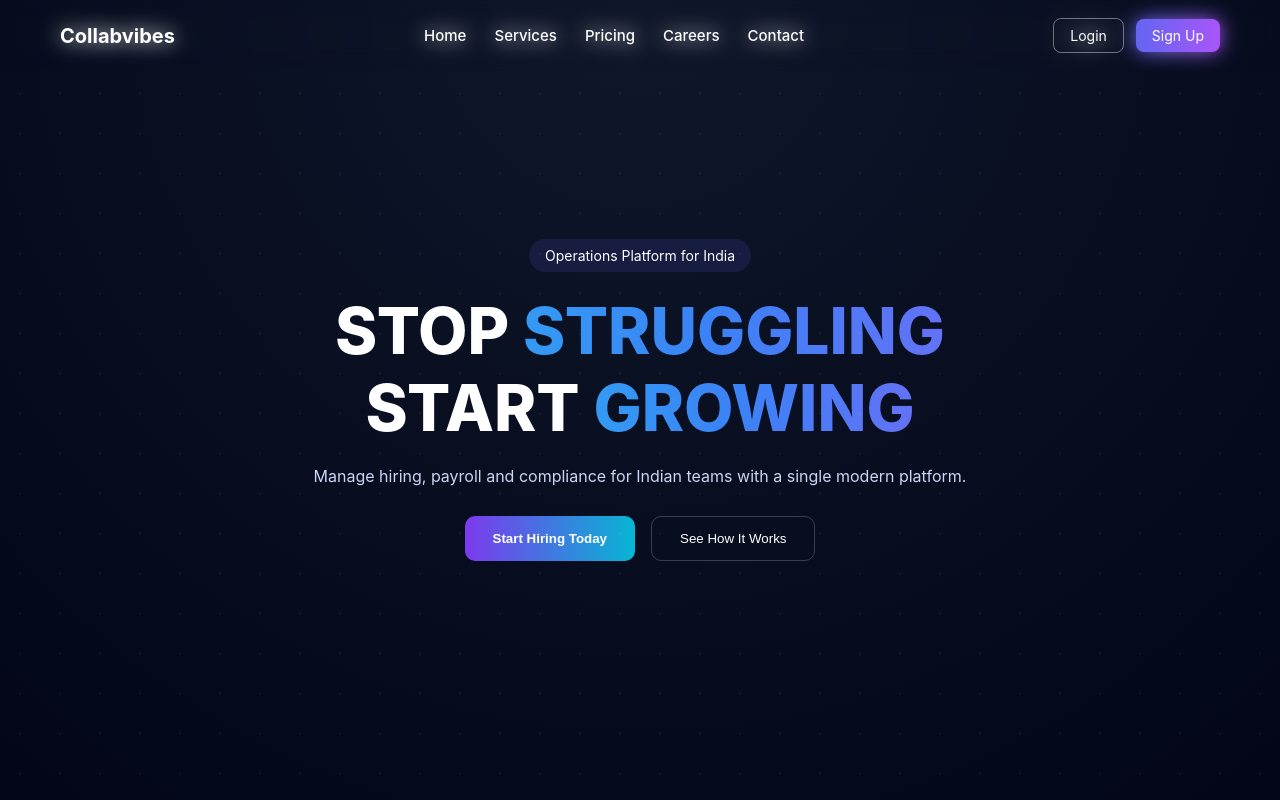
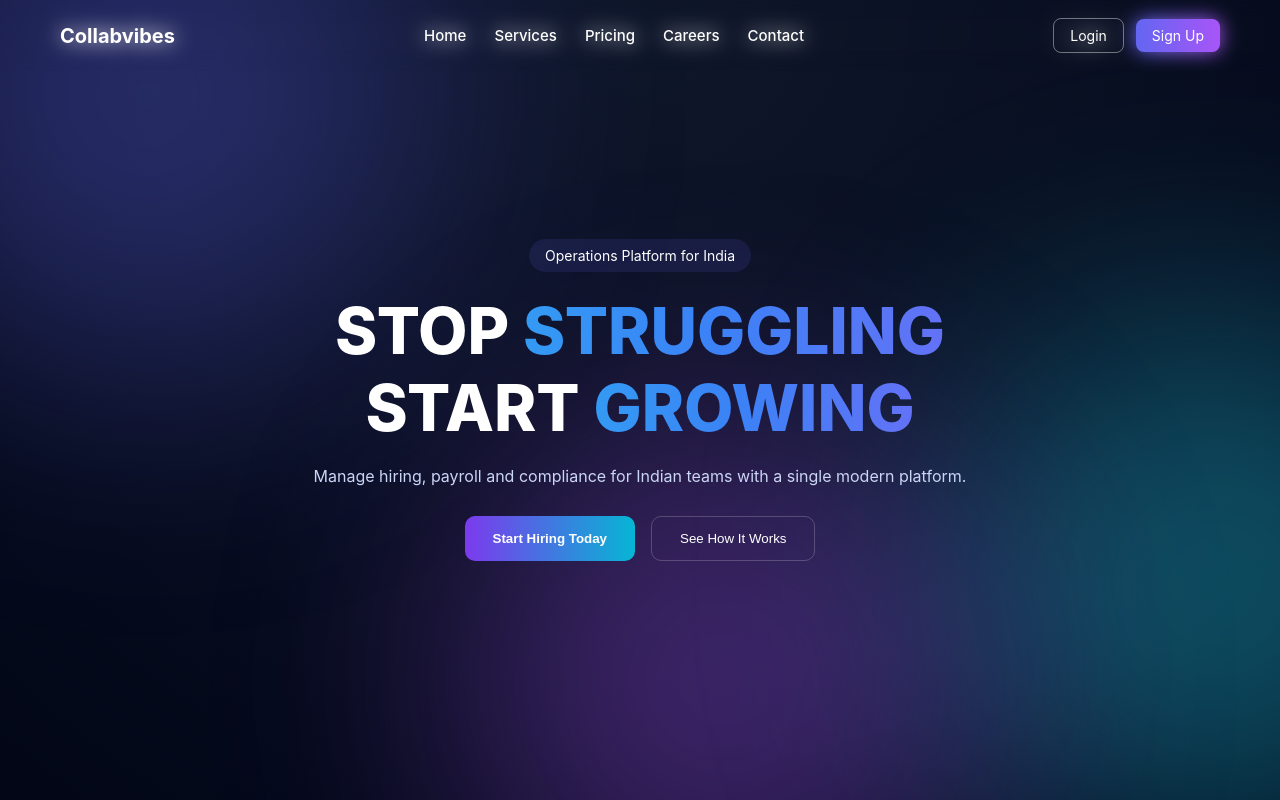
Before and after one commit to tusharkhatri12/Collabvibes, a React (Create React App) app in the folder frontend/: page / in a window 1280 px wide. Shown: the top 800 px of the page. Built offline with nearby package versions, Linux system fonts and the light colour scheme.

Commit message:
entered blobs

```diff
--- a/frontend/src/App.js
+++ b/frontend/src/App.js
@@ -15,8 +15,16 @@ import Signup from "./pages/Signup";
 
 function App() {
   return (
+
     <BrowserRouter>
 <Navbar/>
+<div className="background-blobs">
+
+<div className="blob blob1"></div>
+<div className="blob blob2"></div>
+<div className="blob blob3"></div>
+
+</div>
       <ScrollProgress />
 
       <AnimatePresence mode="wait">
@@ -41,6 +49,7 @@ function App() {
       </AnimatePresence>
 
     </BrowserRouter>
+
   );
 }
 
--- a/frontend/src/index.css
+++ b/frontend/src/index.css
@@ -15,4 +15,9 @@
   font-family:Inter,system-ui,Arial,sans-serif;
   -webkit-font-smoothing:antialiased;
   -moz-osx-font-smoothing:grayscale;
+
+  background: radial-gradient(circle at top,#0f172a,#020617);
+  color:white;
+
+  overflow-x:hidden;
   }
--- a/frontend/src/styles/theme.css
+++ b/frontend/src/styles/theme.css
@@ -1,34 +1,69 @@
-/* GLOBAL DARK THEME */
+/* BACKGROUND BLOBS */
 
-body{
-    background: radial-gradient(circle at top,#0f172a,#020617);
-    color:white;
-    font-family: Inter, sans-serif;
-    overflow-x:hidden;
-    }
-
-    /* animated particles */
-
-    body::before{
-    content:"";
+.background-blobs{
     position:fixed;
     top:0;
     left:0;
-    width:200%;
-    height:200%;
-    background-image:radial-gradient(#ffffff22 1px, transparent 1px);
-    background-size:40px 40px;
-    animation:particleMove 80s linear infinite;
-    opacity:0.5;
+    width:100%;
+    height:100%;
+    z-index:-1;
+    overflow:hidden;
     pointer-events:none;
     }
 
-    @keyframes particleMove{
-    0%{transform:translateY(0)}
-    100%{transform:translateY(-1000px)}
+    /* BASE BLOB */
+
+    .blob{
+    position:absolute;
+    width:500px;
+    height:500px;
+    border-radius:50%;
+    filter:blur(120px);
+    opacity:0.35;
+    animation:blobMove 25s infinite alternate ease-in-out;
     }
 
-    /* section layout */
+    /* COLORS */
+
+    .blob1{
+    background:#6366f1;
+    top:-120px;
+    left:-150px;
+    }
+
+    .blob2{
+    background:#22d3ee;
+    top:45%;
+    right:-150px;
+    animation-duration:30s;
+    }
+
+    .blob3{
+    background:#a855f7;
+    bottom:-150px;
+    left:35%;
+    animation-duration:35s;
+    }
+
+    /* ANIMATION */
+
+    @keyframes blobMove{
+
+    0%{
+    transform:translate(0,0) scale(1);
+    }
+
+    50%{
+    transform:translate(80px,-60px) scale(1.2);
+    }
+
+    100%{
+    transform:translate(-80px,40px) scale(1);
+    }
+
+    }
+
+    /* SECTION LAYOUT */
 
     .section{
     max-width:1200px;
@@ -38,7 +73,7 @@ body{
     z-index:2;
     }
 
-    /* glass cards */
+    /* GLASS CARDS */
 
     .glass-card{
     background:rgba(255,255,255,0.04);
@@ -55,7 +90,7 @@ body{
     border-color:#6366f1;
     }
 
-    /* gradient text */
+    /* GRADIENT TEXT */
 
     .gradient-text{
     background:linear-gradient(90deg,#22d3ee,#3b82f6,#a855f7);
@@ -71,7 +106,7 @@ body{
     100%{background-position:0% 50%}
     }
 
-    /* grid */
+    /* GRID */
 
     .grid{
     display:grid;
```
